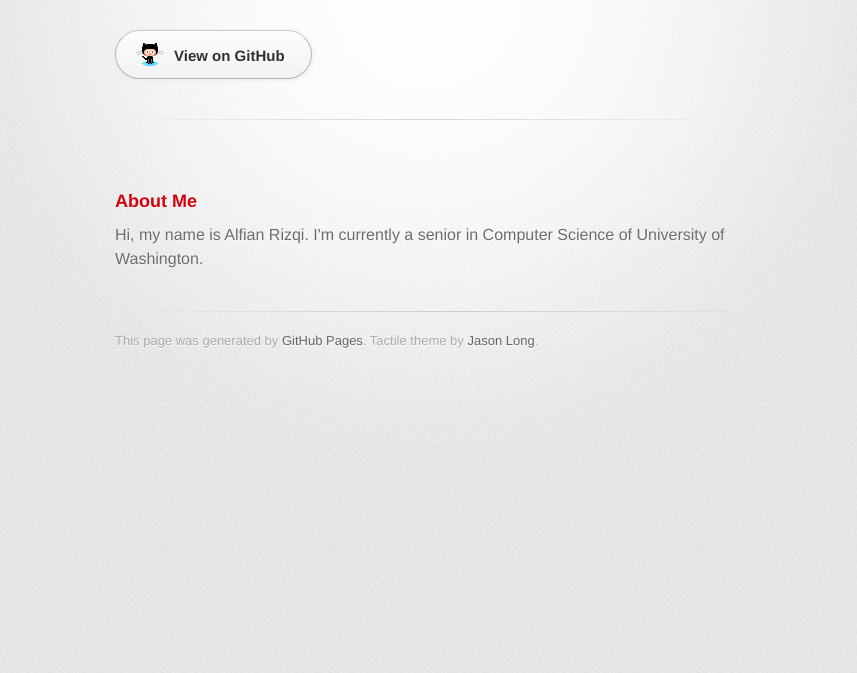
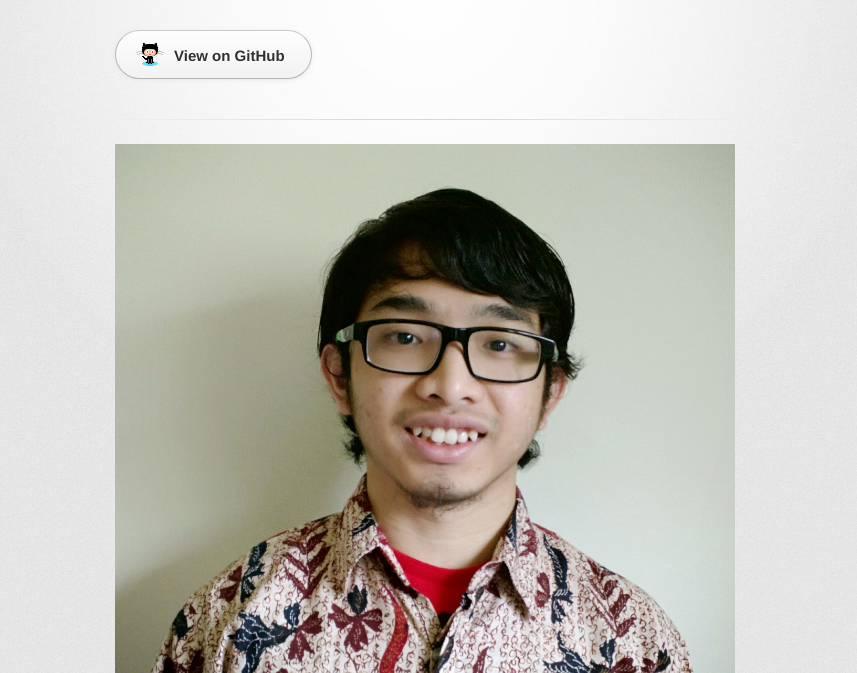
Before and after one commit to arizqi13/arizqi13.github.io, a plain HTML site: page index.html in a window 1280 px wide. Shown: the part 127-800 px from the top of the page, without its empty margins (215-1072 px from the left). Drawn offline with Linux system fonts and the light colour scheme; a web font is replaced by a local one.

Commit message:
Fix my photo source
Previous one was still wrong

```diff
--- a/index.html
+++ b/index.html
@@ -29,7 +29,7 @@
         <hr>
 
         <section id="main_content">
-          <p><img src="github.com/arizqi13/arizqi13.github.io/images/my_photo.jpg" alt=""></p>
+          <p><img src="./images/my_photo.jpg" alt=""></p>
 
 <h3>
 <a id="about-me" class="anchor" href="#about-me" aria-hidden="true"><span class="octicon octicon-link"></span></a>About Me</h3>
```
